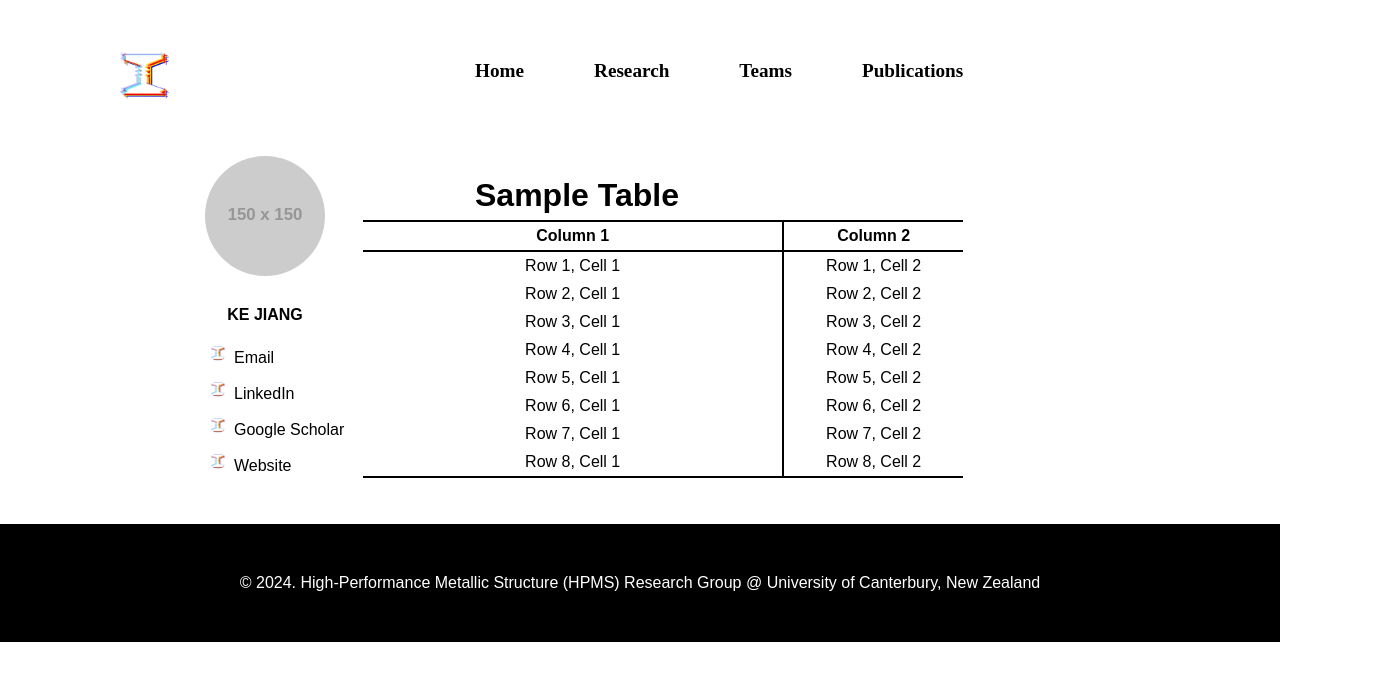
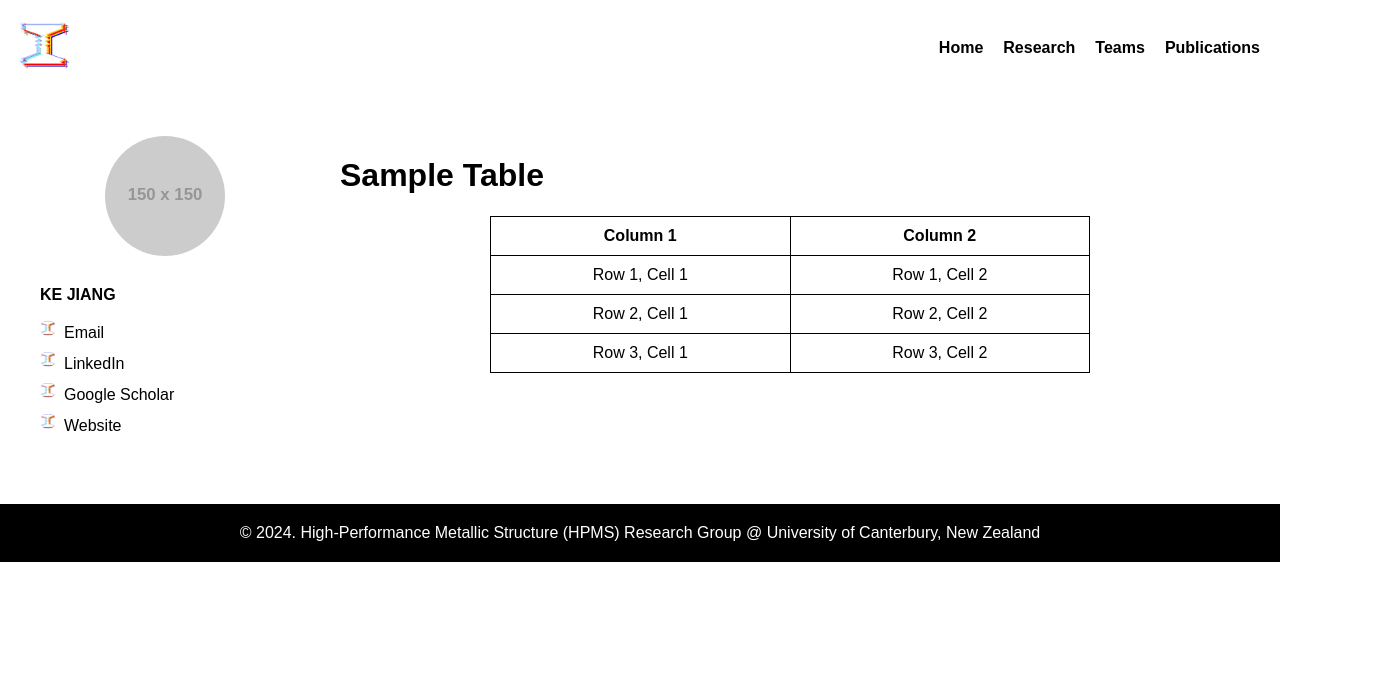
Before and after one commit to ucrick/rick, a plain HTML site: page publications.html in a window 1280 px wide. Shown: the whole page, 1380 px wide, since content can reach past the window. Drawn offline with Linux system fonts and the light colour scheme; placeholder pictures from the web are drawn by us.

Commit message:
Update publications.html

```diff
--- a/publications.html
+++ b/publications.html
@@ -10,18 +10,17 @@
             font-family: Arial, sans-serif;
             margin: 0;
             padding: 0;
-            transform: translate(100px, 30px);
         }
 
         header {
             color: #000;
-            padding: 20px 20px 10px;
+            padding: 20px;
             display: flex;
-            align-items: flex-end;
+            align-items: center;
+            justify-content: space-between;
         }
 
         .logo {
-            flex: 1;
             font-weight: bold;
             font-size: 1.5em;
         }
@@ -34,24 +33,17 @@
         }
 
         /* 导航栏样式 */
-        @import url('https://fonts.googleapis.com/css2?family=Montserrat:wght@400;700&display=swap');
-
         nav {
             display: flex;
-            gap: 70px;
-            position: absolute;
-            top: 30px;
-            left: 375px;
-            font-family: 'Montserrat';
+            gap: 20px;
+            font-family: 'Montserrat', sans-serif;
         }
 
         nav a {
             color: #000;
             text-decoration: none;
             font-weight: bold;
-            position: relative;
-            font-size: 1.2em;
-            font-family: 'Montserrat';
+            font-size: 1em;
         }
 
         nav a:hover {
@@ -59,43 +51,57 @@
         }
 
         .dropdown {
+            display: none;
+            flex-direction: column;
             position: absolute;
-            top: 100%;
-            left: 0;
             background-color: #fff;
             border: 1px solid #ddd;
-            display: none;
-            flex-direction: column;
-            z-index: 10;
+            z-index: 1000;
         }
 
         .dropdown a {
-            color: #000;
             padding: 10px;
             text-decoration: none;
+            color: #000;
             white-space: nowrap;
             background-color: #fff;
-            font-size: 0.8em;
+            font-size: 0.9em;
         }
 
         .dropdown a:hover {
             background-color: #f0f0f0;
         }
 
-        nav .has-dropdown.open .dropdown {
-            display: flex !important;
+        .has-dropdown:hover .dropdown {
+            display: flex;
+        }
+
+        .menu-toggle {
+            display: none;
+            flex-direction: column;
+            cursor: pointer;
+        }
+
+        .menu-toggle span {
+            display: block;
+            width: 25px;
+            height: 3px;
+            background-color: #000;
+            margin: 5px 0;
         }
 
         /* 内容容器 */
         .container {
             display: flex;
             margin: 20px;
+            flex-wrap: wrap;
         }
 
         .sidebar {
             width: 250px;
             padding: 20px;
             text-align: center;
+            margin-bottom: 20px;
         }
 
         .sidebar img {
@@ -106,15 +112,11 @@
         }
 
         .sidebar .details {
-            display: flex;
-            flex-direction: column;
-            align-items: center;
             text-align: left;
             width: 100%;
         }
 
         .sidebar .details a {
-            width: 100%;
             display: flex;
             align-items: center;
             color: #000;
@@ -126,8 +128,6 @@
             width: 16px;
             height: 16px;
             margin-right: 8px;
-            vertical-align: middle;
-            margin-left: 70px;
         }
 
         .sidebar .details a:hover {
@@ -137,7 +137,20 @@
         .content {
             flex: 1;
             padding: 20px;
-            margin-left: 45px;
+            margin-left: 10px;
+        }
+
+        .content table {
+            width: 100%;
+            max-width: 600px;
+            margin: 0 auto;
+            border-collapse: collapse;
+            text-align: center;
+        }
+
+        .content table th, .content table td {
+            padding: 10px;
+            border: 1px solid #000;
         }
 
         /* 页脚样式 */
@@ -145,11 +158,7 @@
             background-color: #000;
             color: #fff;
             text-align: center;
-            padding: 50px 0;
-            margin: 0;
-            width: 100vw;
-            position: relative;
-            left: -100px;
+            padding: 20px 0;
         }
 
         footer p {
@@ -158,36 +167,25 @@
 
         /* 响应式设计 */
         @media (max-width: 768px) {
+            .menu-toggle {
+                display: flex;
+            }
+
             nav {
-                position: relative;
-                top: auto;
-                left: auto;
+                display: none;
                 flex-direction: column;
-                gap: 20px;
-                display: none;
+                gap: 10px;
                 background-color: #f8f8f8;
+                padding: 10px;
+                position: absolute;
+                top: 70px;
+                left: 0;
                 width: 100%;
-                padding: 10px;
-                margin-top: 20px;
                 z-index: 1000;
             }
 
             nav.open {
                 display: flex;
-            }
-
-            .menu-toggle {
-                display: block;
-                cursor: pointer;
-                margin-left: 10px;
-            }
-
-            .menu-toggle span {
-                display: block;
-                width: 25px;
-                height: 3px;
-                background-color: #000;
-                margin: 5px 0;
             }
 
             .container {
@@ -208,6 +206,11 @@
 <body>
     <header>
         <div class="logo"><img src="images/H1.jpg" alt="Logo Icon"></div>
+        <div class="menu-toggle">
+            <span></span>
+            <span></span>
+            <span></span>
+        </div>
         <nav>
             <a href="index.html">Home</a>
             <div class="has-dropdown">
@@ -236,54 +239,28 @@
         </div>
         <div class="content">
             <h1>Sample Table</h1>
-            <div style="position: absolute; top: 190px; left: 44%; transform: translateX(-50%);">
-                <table border="0" cellspacing="0" cellpadding="5" style="border-collapse: collapse; width: 600px; text-align: center;">
-                    <colgroup>
-                        <col style="width: 70%;">
-                        <col style="width: 30%;">
-                    </colgroup>
+            <table>
                 <thead>
                     <tr>
-                            <th style="border-top: 2px solid #000; border-bottom: 2px solid #000; border-right: 2px solid #000;">Column 1</th>
-                            <th style="border-top: 2px solid #000; border-bottom: 2px solid #000;">Column 2</th>
+                        <th>Column 1</th>
+                        <th>Column 2</th>
                     </tr>
                 </thead>
                 <tbody>
                     <tr>
-                            <td style="border-right: 2px solid #000;">Row 1, Cell 1</td>
+                        <td>Row 1, Cell 1</td>
                         <td>Row 1, Cell 2</td>
                     </tr>
                     <tr>
-                            <td style="border-right: 2px solid #000;">Row 2, Cell 1</td>
+                        <td>Row 2, Cell 1</td>
                         <td>Row 2, Cell 2</td>
                     </tr>
                     <tr>
-                            <td style="border-right: 2px solid #000;">Row 3, Cell 1</td>
+                        <td>Row 3, Cell 1</td>
                         <td>Row 3, Cell 2</td>
-                        </tr>
-                        <tr>
-                            <td style="border-right: 2px solid #000;">Row 4, Cell 1</td>
-                            <td>Row 4, Cell 2</td>
-                        </tr>
-                        <tr>
-                            <td style="border-right: 2px solid #000;">Row 5, Cell 1</td>
-                            <td>Row 5, Cell 2</td>
-                        </tr>
-                        <tr>
-                            <td style="border-right: 2px solid #000;">Row 6, Cell 1</td>
-                            <td>Row 6, Cell 2</td>
-                        </tr>
-                        <tr>
-                            <td style="border-right: 2px solid #000;">Row 7, Cell 1</td>
-                            <td>Row 7, Cell 2</td>
-                        </tr>
-                        <tr>
-                            <td style="border-bottom: 2px solid #000; border-right: 2px solid #000;">Row 8, Cell 1</td>
-                            <td style="border-bottom: 2px solid #000;">Row 8, Cell 2</td>
                     </tr>
                 </tbody>
             </table>
-            </div>
         </div>
     </div>
     <footer>
@@ -294,15 +271,8 @@
         const menuToggle = document.querySelector('.menu-toggle');
         const nav = document.querySelector('nav');
 
-        menuToggle?.addEventListener('click', () => {
+        menuToggle.addEventListener('click', () => {
             nav.classList.toggle('open');
-        });
-
-        // 处理下拉菜单
-        const dropdownParent = document.querySelector('.has-dropdown');
-        dropdownParent?.addEventListener('click', (event) => {
-            event.preventDefault();
-            dropdownParent.classList.toggle('open');
         });
     </script>
 </body>
```
Lines whose indentation alone changed are shown as unchanged.
